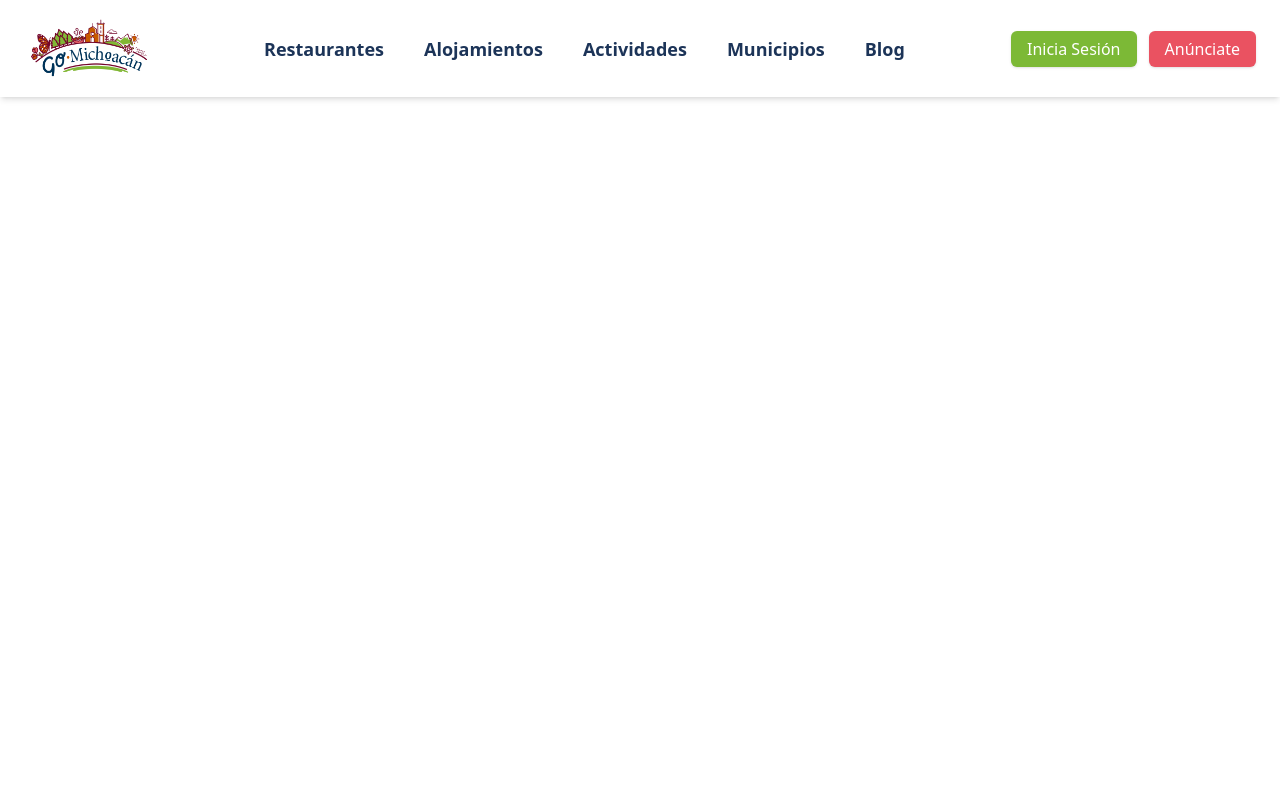
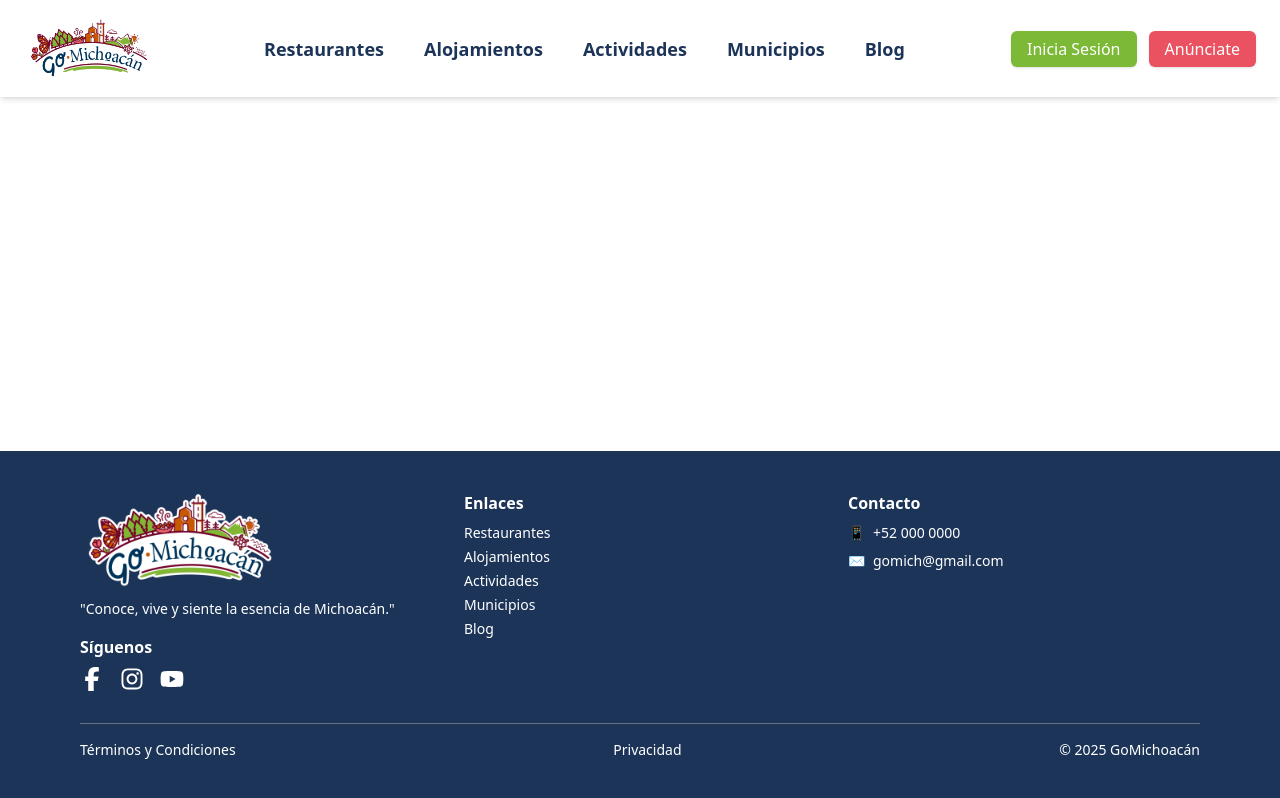
Before and after one commit to AlejandroTilin999/Ej_01, a Next.js app: page / in a window 1280 px wide. Built offline with nearby package versions, Linux system fonts and the light colour scheme.

Commit message:
Create Footer, Update Header the global.css NTQG04

```diff
--- a/app/components/Footer.js
+++ b/app/components/Footer.js
@@ -1,7 +1,54 @@
+'use client'
+import Link from 'next/link'
+import Image from 'next/image'
+import { FaFacebookF, FaInstagram, FaYoutube } from 'react-icons/fa6'
+
 const Footer = () => {
-    return (
-        <div></div>
-    )
-}
+  return (
+    <footer className="bg-[var(--color-primary)] text-white py-10 px-6 md:px-20 w-full mt-auto">
+      <div className="max-w-7xl mx-auto grid grid-cols-1 sm:grid-cols-2 md:grid-cols-3 gap-8">
+        {/* Logo y frase */}
+        <div className="flex flex-col items-center md:items-start text-center md:text-left">
+          <Image src="/img/navbar/GoMichoacan.png" alt="Go Michoacán" width={200} height={80} />
+          <p className="mt-2 text-sm">"Conoce, vive y siente la esencia de Michoacán."</p>
+          <div className="mt-4">
+            <p className="font-semibold">Síguenos</p>
+            <div className="flex gap-4 mt-2">
+              <FaFacebookF className="text-2xl cursor-pointer hover:text-gray-300" />
+              <FaInstagram className="text-2xl cursor-pointer hover:text-gray-300" />
+              <FaYoutube className="text-2xl cursor-pointer hover:text-gray-300" />
+            </div>
+          </div>
+        </div>
+
+        {/* Enlaces */}
+        <div className="text-center md:text-left">
+          <p className="font-bold mb-2">Enlaces</p>
+          <ul className="space-y-1 text-sm">
+            <li><Link href="/#" className="hover:text-gray-300">Restaurantes</Link></li>
+            <li><Link href="/#" className="hover:text-gray-300">Alojamientos</Link></li>
+            <li><Link href="/#" className="hover:text-gray-300">Actividades</Link></li>
+            <li><Link href="/#" className="hover:text-gray-300">Municipios</Link></li>
+            <li><Link href="/#" className="hover:text-gray-300">Blog</Link></li>
+          </ul>
+        </div>
+
+        {/* Contacto */}
+        <div className="text-center md:text-left">
+          <p className="font-bold mb-2">Contacto</p>
+          <p className="text-sm flex items-center justify-center md:justify-start gap-2"><span>📱</span> +52 000 0000</p>
+          <p className="text-sm flex items-center justify-center md:justify-start gap-2 mt-2"><span>✉️</span> gomich@gmail.com</p>
+        </div>
+      </div>
+
+      {/* Línea inferior */}
+      <div className="border-t border-gray-500 mt-8 pt-4 text-center text-sm flex flex-col sm:flex-row justify-center sm:justify-between max-w-7xl mx-auto">
+        <p><Link href="/#" className="hover:text-gray-300">Términos y Condiciones</Link></p>
+        <p><Link href="/#" className="hover:text-gray-300">Privacidad</Link></p>
+        <p>© 2025 GoMichoacán</p>
+      </div>
+    </footer>
+  );
+};
 
 export default Footer
--- a/app/layout.js
+++ b/app/layout.js
@@ -21,12 +21,12 @@ export default function RootLayout({ children }) {
   return (
     <html lang="en">
       <body
-        className={`${geistSans.variable} ${geistMono.variable} antialiased`}
-      >
-        <Header />
-        {children}
-        <Footer />
-      </body>
+        className={`${geistSans.variable} ${geistMono.variable} antialiased flex min-h-screen flex-col`} //Se hizo este ajusta para tener el navbar abajo y poder abarcar toda la pantalla
+        >
+          <Header />
+          <main className="flex-grow">{children}</main>
+          <Footer />
+        </body>
     </html>
   );
 }
--- a/package.json
+++ b/package.json
@@ -12,7 +12,8 @@
     "lucide-react": "^0.479.0",
     "next": "15.2.1",
     "react": "19.0.0",
-    "react-dom": "19.0.0"
+    "react-dom": "19.0.0",
+    "react-icons": "^5.5.0"
   },
   "devDependencies": {
     "@eslint/eslintrc": "3",
```
Also changed, not shown: app/components/Header.js (+10 -10 lines), 1 other file (tests, documents, lock files or other folders).
